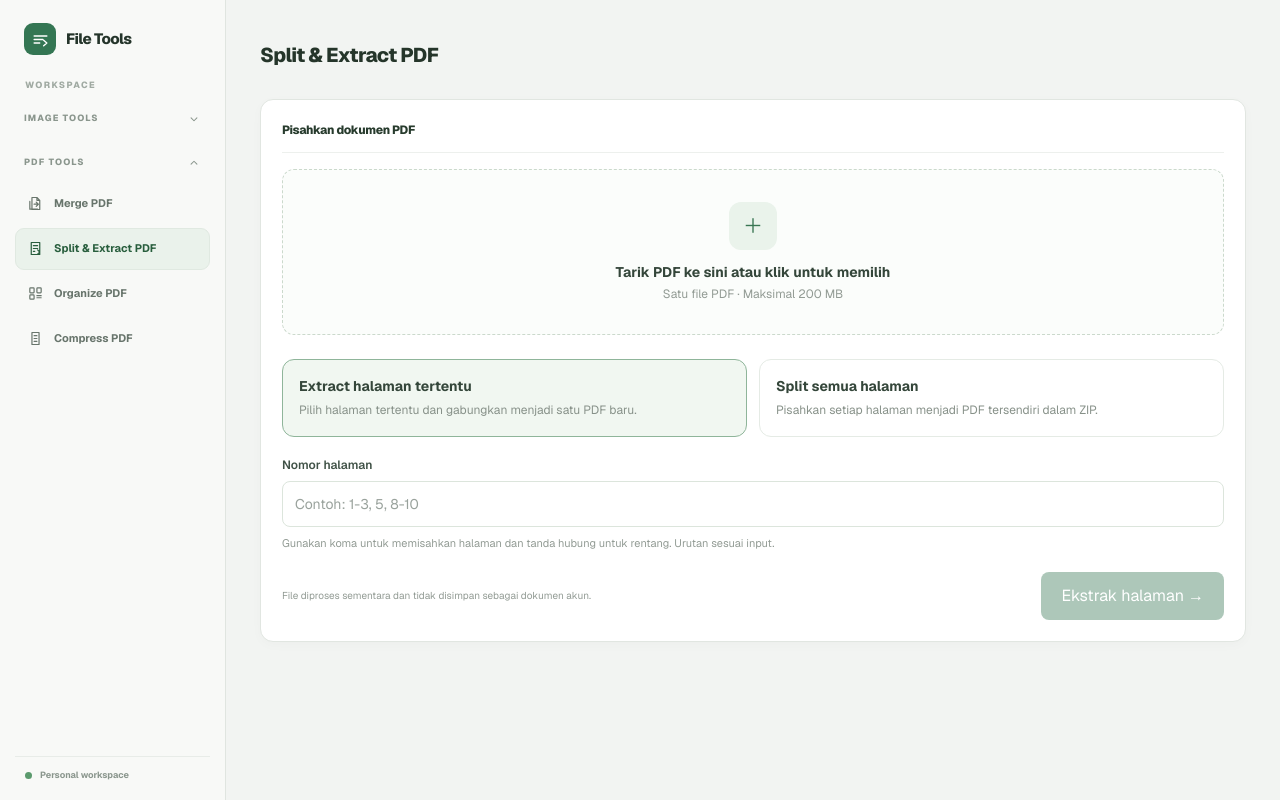
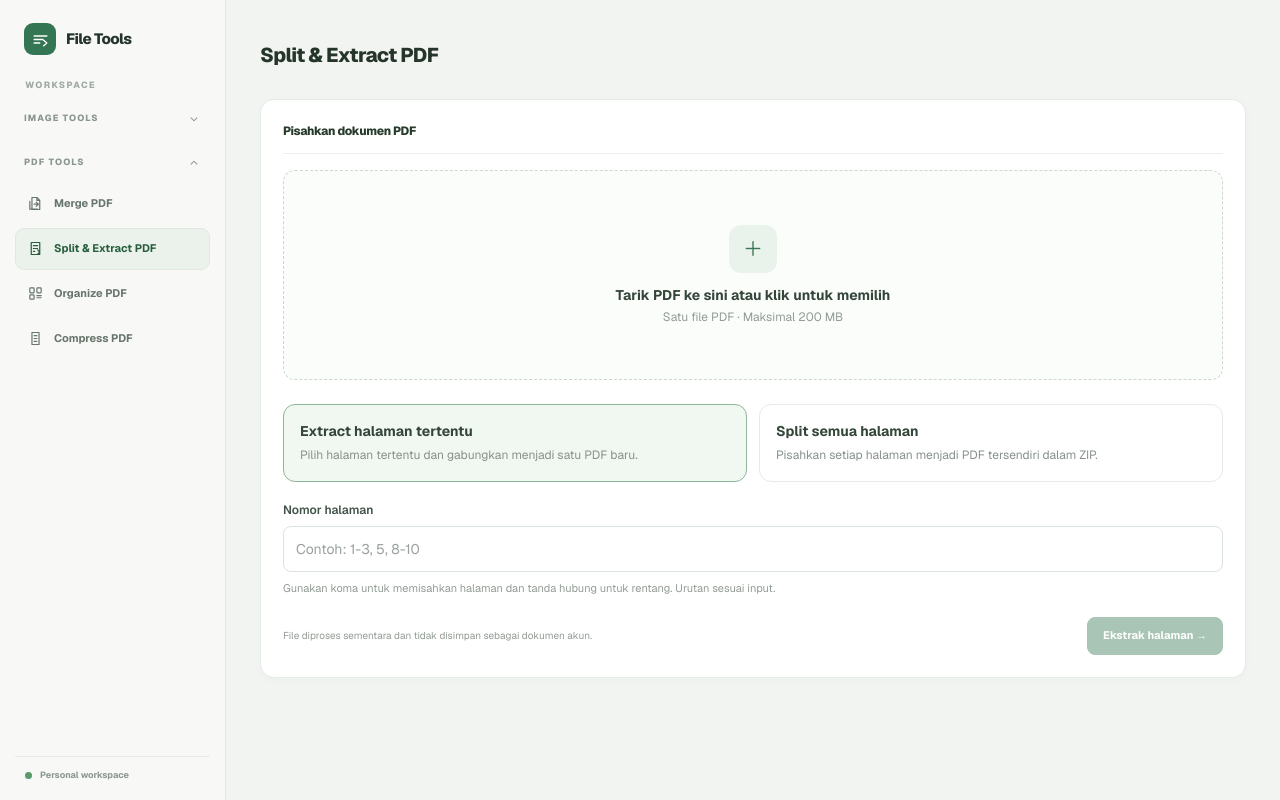
Before and after one commit to adhen10/remove-bg, a Next.js app in the folder frontend/: page /pdf-tools/split in a window 1280 px wide. Built offline with nearby package versions, Linux system fonts and the light colour scheme; no server answers.

Commit message:
style: align PDF tool screens with compression UI

```diff
--- a/frontend/app/pdf-tools/split/page.tsx
+++ b/frontend/app/pdf-tools/split/page.tsx
@@ -38,9 +38,9 @@ export default function SplitPdfPage() {
   <SiteHeader/>
   <div className="workspace-main">
    <header className="tool-topbar"><div><h1 className="tool-topbar-title">Split & Extract PDF</h1></div></header>
-   <section className="workspace-panel">
+   <section className="workspace-panel pdf-tool-panel">
     <div className="panel-heading"><div><h2 className="panel-title">Pisahkan dokumen PDF</h2></div></div>
-    <button type="button" onClick={()=>inputRef.current?.click()} onDragOver={e=>{e.preventDefault();setDragging(true);}} onDragLeave={()=>setDragging(false)} onDrop={e=>{e.preventDefault();setDragging(false);chooseFile(e.dataTransfer.files[0]);}} className={`w-full rounded-xl border border-dashed p-8 text-center transition ${dragging?"border-[#4c8a5d] bg-[#f0f7f0]":"border-[#cbd9cc] bg-[#fbfdfb] hover:border-[#7fa989]"}`}>
+    <button type="button" onClick={()=>inputRef.current?.click()} onDragOver={e=>{e.preventDefault();setDragging(true);}} onDragLeave={()=>setDragging(false)} onDrop={e=>{e.preventDefault();setDragging(false);chooseFile(e.dataTransfer.files[0]);}} className={`pdf-tool-dropzone w-full ${dragging ? "is-dragging" : ""}`}>
      <span className="mx-auto flex h-12 w-12 items-center justify-center rounded-xl bg-[#eaf3eb] text-xl text-[#397653]">＋</span>
      <strong className="mt-3 block text-sm text-[#34463a]">{file?"Ganti file PDF":"Tarik PDF ke sini atau klik untuk memilih"}</strong>
      <span className="mt-1 block text-xs text-[#929b94]">Satu file PDF · Maksimal 200 MB</span>
@@ -54,7 +54,7 @@ export default function SplitPdfPage() {
     {mode==="extract" && <div className="mt-5"><label htmlFor="page-ranges" className="mb-2 block text-xs font-semibold text-[#405247]">Nomor halaman</label><input id="page-ranges" value={pages} onChange={e=>setPages(e.target.value)} placeholder="Contoh: 1-3, 5, 8-10" className="w-full rounded-lg border border-[#dce5dc] bg-white px-3 py-3 text-sm text-[#34463a] outline-none focus:border-[#78a585] focus:ring-2 focus:ring-[#e4f0e5]"/><p className="mt-2 text-[11px] text-[#929b94]">Gunakan koma untuk memisahkan halaman dan tanda hubung untuk rentang. Urutan sesuai input.</p></div>}
     {error && <p role="alert" className="mt-4 rounded-lg bg-[#fff4f2] p-3 text-xs text-[#a34e45]">{error}</p>}
     {success && <p role="status" className="mt-4 rounded-lg bg-[#eff7ef] p-3 text-xs text-[#397653]">{success}</p>}
-    <div className="mt-5 flex flex-wrap items-center justify-between gap-3"><p className="text-[10px] text-[#929b94]">File diproses sementara dan tidak disimpan sebagai dokumen akun.</p><button type="button" onClick={processPdf} disabled={busy||!file} className="rounded-lg bg-[#347653] px-5 py-3 text-xs font-semibold text-white transition hover:bg-[#285f42] disabled:cursor-not-allowed disabled:opacity-40">{busy?"Memproses...":mode==="extract"?"Ekstrak halaman →":"Pisahkan PDF →"}</button></div>
+    <div className="mt-5 flex flex-wrap items-center justify-between gap-3"><p className="text-[10px] text-[#929b94]">File diproses sementara dan tidak disimpan sebagai dokumen akun.</p><button type="button" onClick={processPdf} disabled={busy||!file} className="pdf-tool-button disabled:cursor-not-allowed">{busy?"Memproses...":mode==="extract"?"Ekstrak halaman →":"Pisahkan PDF →"}</button></div>
    </section>
   </div>
  </main>;
```
